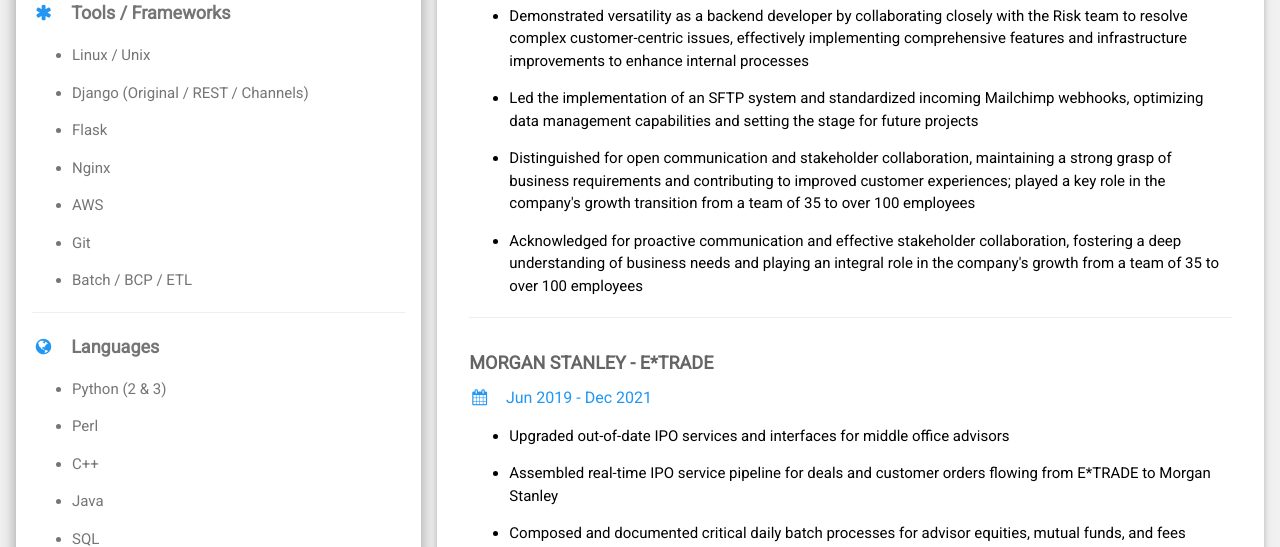
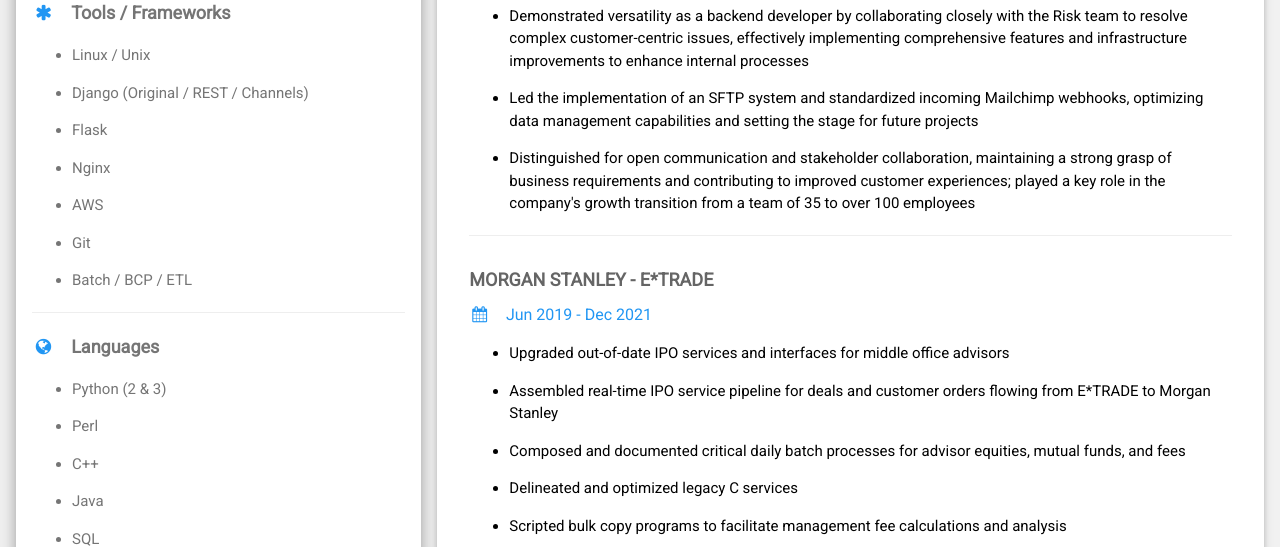
Before and after one commit to zachspar/resume, a Flask app: page / in a window 1280 px wide. Shown: the part 613-1160 px from the top of the page. Run offline with Flask 2, Linux system fonts and the light colour scheme.

Commit message:
Update index.html
Remove duplicate bullet

```diff
--- a/templates/home/index.html
+++ b/templates/home/index.html
@@ -93,7 +93,6 @@
                   <li><p>Demonstrated versatility as a backend developer by collaborating closely with the Risk team to resolve complex customer-centric issues, effectively implementing comprehensive features and infrastructure improvements to enhance internal processes</p></li>
                   <li><p>Led the implementation of an SFTP system and standardized incoming Mailchimp webhooks, optimizing data management capabilities and setting the stage for future projects</p></li>
                   <li><p>Distinguished for open communication and stakeholder collaboration, maintaining a strong grasp of business requirements and contributing to improved customer experiences; played a key role in the company's growth transition from a team of 35 to over 100 employees</p></li>
-                  <li><p>Acknowledged for proactive communication and effective stakeholder collaboration, fostering a deep understanding of business needs and playing an integral role in the company's growth from a team of 35 to over 100 employees</p></li>
               </ul>
               <hr>
           </div>
```
